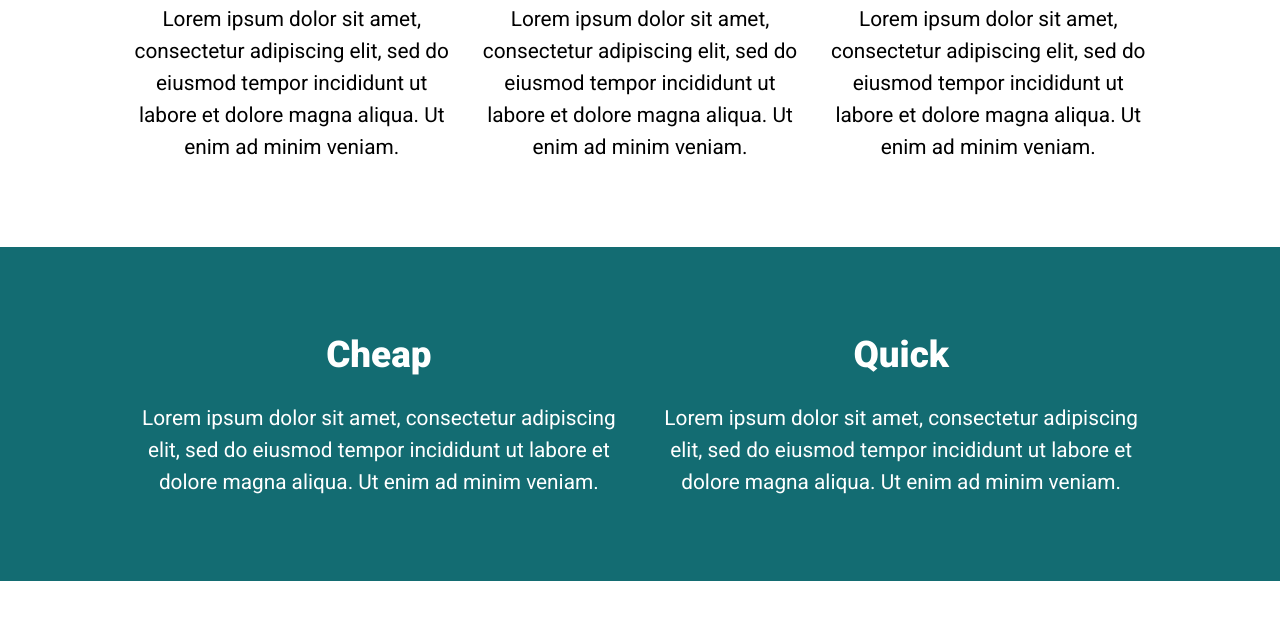
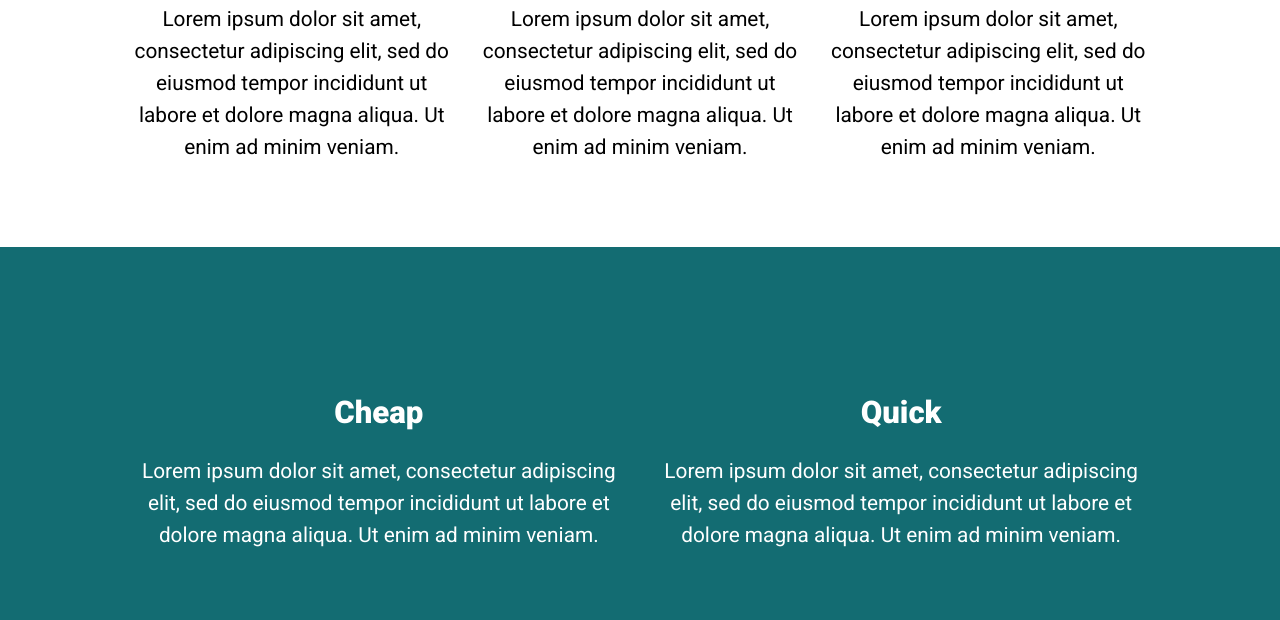
Before and after one commit to nerdyblock/css-challenge, a plain HTML site: page cssChallenge4/index.html in a window 1280 px wide. Shown: the part 720-1340 px from the top of the page. Before the commit the page ends 1301 px from the top, so only its background shows below. Drawn offline with Linux system fonts and the light colour scheme.

Commit message:
minor changes

```diff
--- a/cssChallenge4/index.html
+++ b/cssChallenge4/index.html
@@ -17,6 +17,8 @@
             </div>
         </div>
     </div>
+
+    <div class="three-cols">
         <div class="container">
             <div class="row">
                 <div class="col">
@@ -33,8 +35,10 @@
                 </div>
             </div>
         </div>
+    </div>
 
-    <div class="footer">
+    <div class="two-cols">
+        <div class="container">
             <div class="row">
                 <div class="col">
                     <h2>Cheap</h2>
@@ -46,6 +50,7 @@
                 </div>
             </div>
         </div>
+    </div>
 
 </body>
 </html>
--- a/cssChallenge4/style.css
+++ b/cssChallenge4/style.css
@@ -47,27 +47,20 @@ h1 {
     margin: 3em 0;
 }
 
-.row h2 {
+.three-cols h2 {
     color: #87629A;
     font-size: 2.3rem;
 }
 
-.footer {
-    margin: 0;
+.two-cols {
     width: 100%;
     padding: 3em 0;
     background-color: #136C72;
     color: #FFF;
 }
 
-.footer h2 {
+.two-cols h2 {
     color: #FFF;
-}
-
-.footer .row {
-    width: 80%;
-    max-width: 1100px;
-    margin: 0 auto;
 }
 
 .hero {
```
Lines whose indentation alone changed are shown as unchanged.
